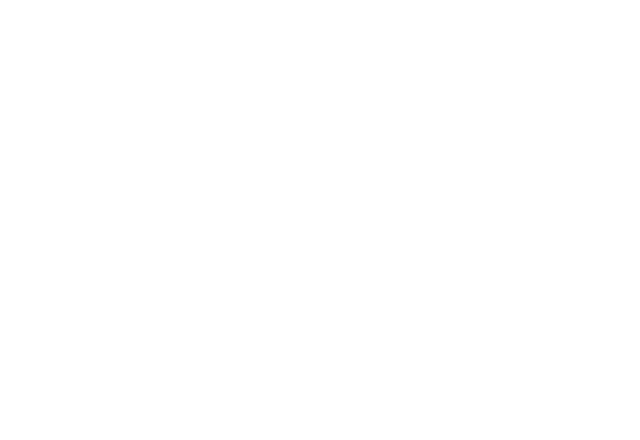
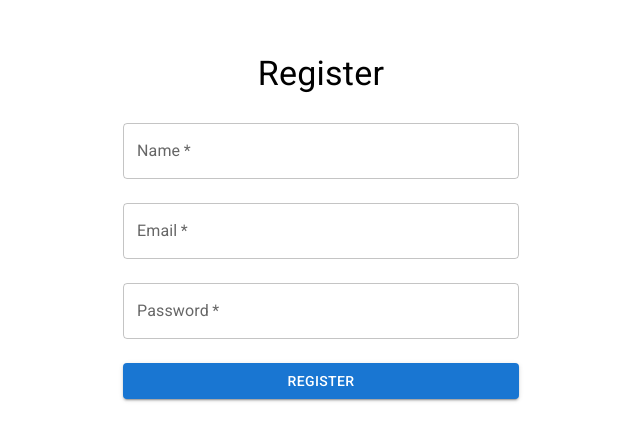
Before and after one commit to riccardo-giovarelli/money-super-hero, a React (Vite) app in the folder frontend/: page /register in a window 1280 px wide. Before the commit this address had no page. Shown: the part 182-622 px from the top of the page, without its empty margins (319-959 px from the left). Built offline with nearby package versions, Linux system fonts and the light colour scheme.

Commit message:
feat: basic form for login and registration

```diff
--- a/frontend/src/components/app-router/AppRouter.tsx
+++ b/frontend/src/components/app-router/AppRouter.tsx
@@ -1,16 +1,16 @@
 import { Route, Routes } from 'react-router';
 
 import LayoutLogin from '@/layouts/layout-login';
+import Login from '@/pages/authentication/login';
+import Register from '@/pages/authentication/register';
 import Home from '@pages/home';
-import Login from '@pages/login';
-
 
 const AppRouter = () => (
   <Routes>
     <Route index element={<Home />} />
-
     <Route element={<LayoutLogin />}>
       <Route path='login' element={<Login />} />
+      <Route path='register' element={<Register />} />
     </Route>
   </Routes>
 );
--- a/frontend/src/layouts/layout-login/LayoutLogin.tsx
+++ b/frontend/src/layouts/layout-login/LayoutLogin.tsx
@@ -2,10 +2,9 @@
 
 import { Container } from '@mui/material';
 
-
 const LayoutLogin = () => {
   return (
-    <Container>
+    <Container maxWidth='xs'>
       <Outlet />
     </Container>
   );
--- /dev/null
+++ b/frontend/src/pages/authentication/login/Login.tsx
@@ -0,0 +1,26 @@
+import React from 'react';
+
+import { Box, Button, TextField, Typography } from '@mui/material';
+
+const Login = () => {
+  const handleSubmit = (event: React.FormEvent<HTMLFormElement>) => {
+    event.preventDefault();
+  };
+
+  return (
+    <Box display='flex' flexDirection='column' alignItems='center' justifyContent='center' minHeight='100vh'>
+      <Typography variant='h4' component='h1' gutterBottom>
+        Login
+      </Typography>
+      <form onSubmit={handleSubmit}>
+        <TextField label='Email' variant='outlined' margin='normal' required fullWidth type='email' />
+        <TextField label='Password' variant='outlined' margin='normal' required fullWidth type='password' />
+        <Button type='submit' fullWidth variant='contained' color='primary' sx={{ mt: 2 }}>
+          Sign In
+        </Button>
+      </form>
+    </Box>
+  );
+};
+
+export default Login;
--- /dev/null
+++ b/frontend/src/pages/authentication/register/Register.tsx
@@ -0,0 +1,28 @@
+import React from 'react';
+
+import { Box, Button, TextField, Typography } from '@mui/material';
+
+const Register = () => {
+  const handleSubmit = (event: React.FormEvent<HTMLFormElement>) => {
+    event.preventDefault();
+    // Handle form submission logic here
+  };
+
+  return (
+    <Box display='flex' flexDirection='column' alignItems='center' justifyContent='center' minHeight='100vh'>
+      <Typography variant='h4' component='h1' gutterBottom>
+        Register
+      </Typography>
+      <form onSubmit={handleSubmit}>
+        <TextField label='Name' variant='outlined' margin='normal' required fullWidth />
+        <TextField label='Email' variant='outlined' margin='normal' required fullWidth type='email' />
+        <TextField label='Password' variant='outlined' margin='normal' required fullWidth type='password' />
+        <Button type='submit' fullWidth variant='contained' color='primary' sx={{ mt: 2 }}>
+          Register
+        </Button>
+      </form>
+    </Box>
+  );
+};
+
+export default Register;
--- /dev/null
+++ b/frontend/src/pages/authentication/register/index.ts
@@ -0,0 +1,3 @@
+import Register from './Register';
+
+export default Register;
--- a/frontend/src/pages/login/Login.tsx
+++ /dev/null
@@ -1,5 +0,0 @@
-const Login = () => {
-  return <>LOGIN</>;
-};
-
-export default Login;
```
Also changed, not shown: frontend/src/pages/authentication/login/index.ts (renamed from frontend/src/pages/login/index.ts).
